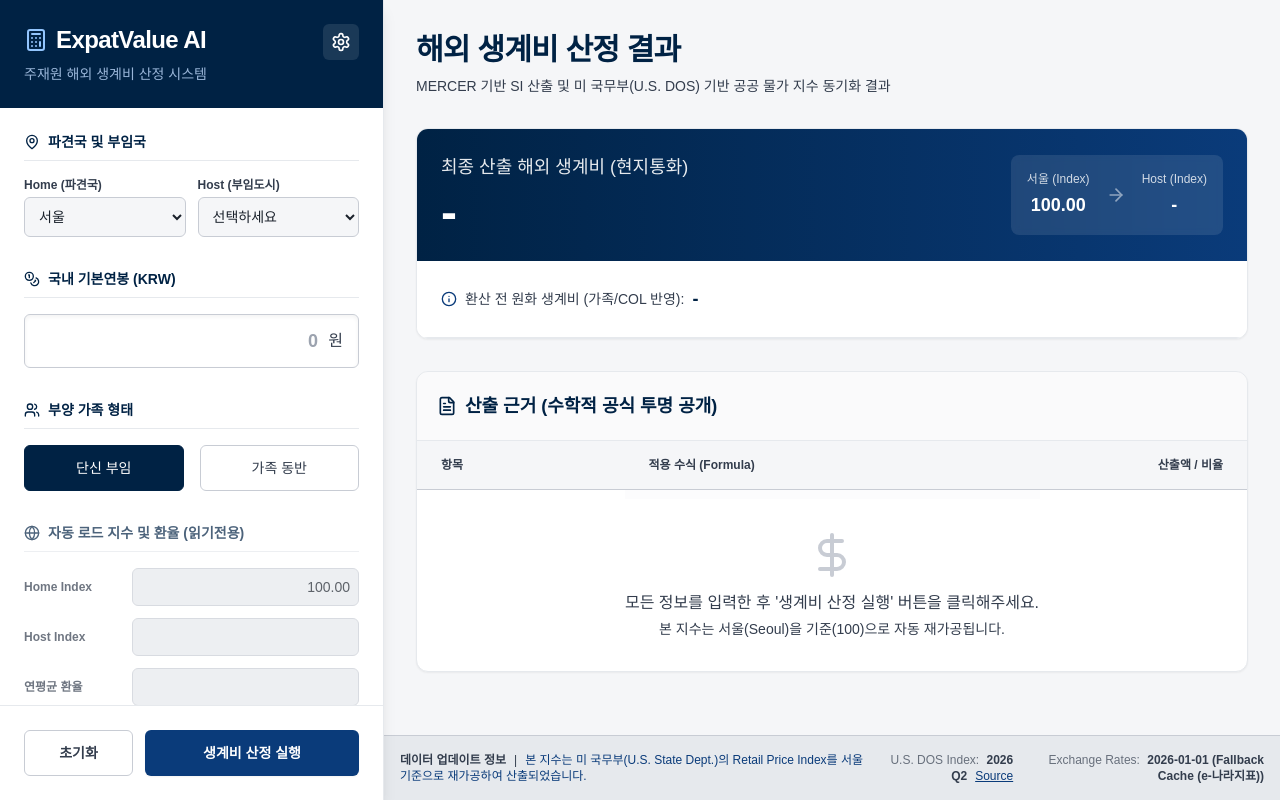
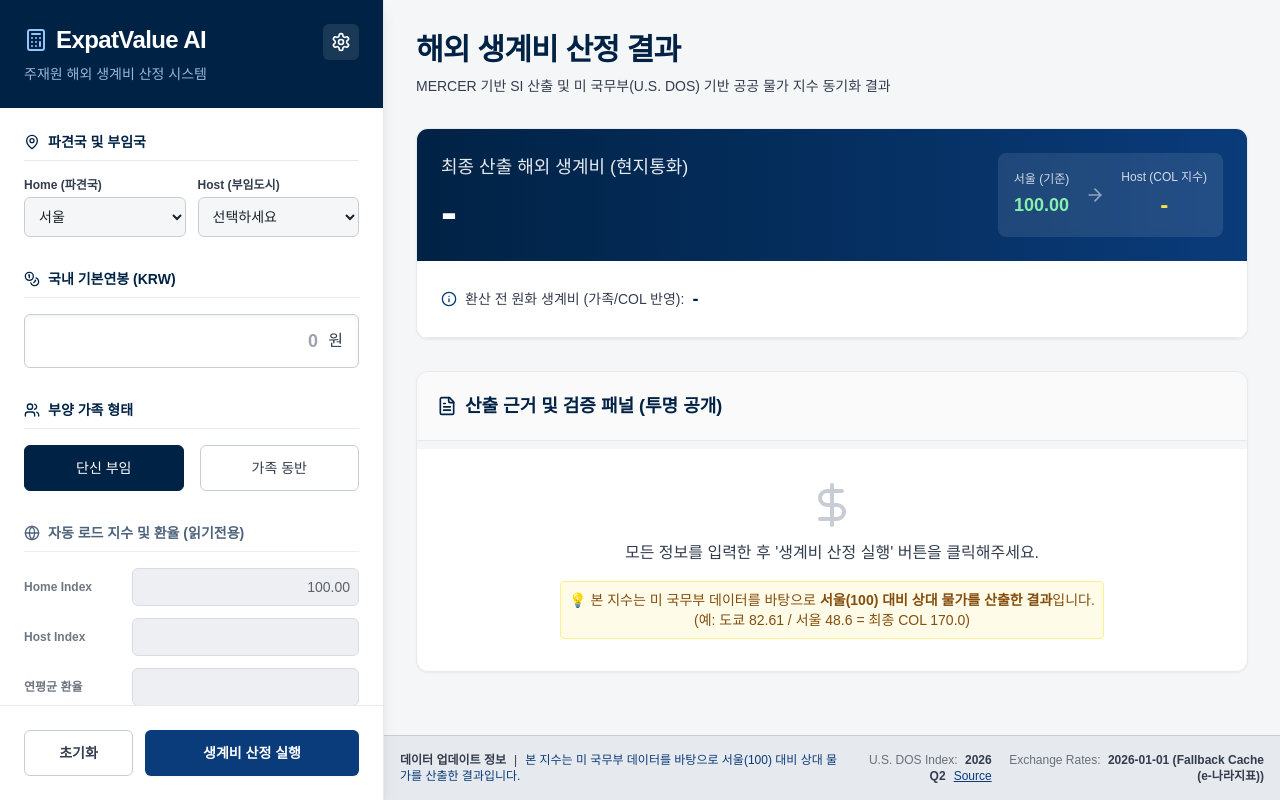
Before and after one commit to zkrng-ai/expatvalueAI, a React (Vite) app: page / in a window 1280 px wide. Built offline with nearby package versions, Linux system fonts and the light colour scheme; no server answers; a web font is replaced by a local one.

Commit message:
Update COL formula visualization and raw data mappings

```diff
--- a/src/App.jsx
+++ b/src/App.jsx
@@ -88,7 +88,7 @@ function App() {
 
     const indices = adminData.colData.indices;
     const rates = adminData.exchangeData.rates;
-    const seoulBase = indices['서울'] || 115.0;
+    const seoulBase = indices['서울'] || 48.6;
 
     let hostColAdjusted = '';
     let exchangeRateValue = '';
@@ -124,6 +124,10 @@ function App() {
     const hostColNum = parseFloat(formData.hostCol) || 100;
     const exchangeRateNum = parseFloat(formData.exchangeRate) || 1;
 
+    // 원본 인덱스 로드 (검증 패널용)
+    const rawHomeCol = adminData?.colData.indices[formData.homeCity] || 100;
+    const rawHostCol = adminData?.colData.indices[formData.hostCity] || 100;
+
     const siPercentage = calculateSIPercentage(baseSalaryNum);
     const baseSIAmount = baseSalaryNum * (siPercentage / 100);
 
@@ -143,6 +147,8 @@ function App() {
       finalSIAmount: finalSIAmount,
       homeCol: homeColNum.toFixed(2),
       hostCol: hostColNum.toFixed(2),
+      rawHomeCol: rawHomeCol,
+      rawHostCol: rawHostCol,
       relativeColPercentage: relativeColPercentage,
       overseasLivingCostKRW: overseasLivingCostKRW,
       exchangeRate: exchangeRateNum,
--- a/src/components/Dashboard.jsx
+++ b/src/components/Dashboard.jsx
@@ -66,13 +66,13 @@ function Dashboard({ formData, result, adminData, isDataLoading }) {
           </div>
           <div className="hidden md:flex items-center gap-4 bg-white/10 p-4 rounded-lg backdrop-blur-sm">
             <div className="text-center">
-              <div className="text-xs opacity-80 mb-1">{formData.homeCity || 'Home'} (Index)</div>
-              <div className="font-semibold text-lg">{isReady ? result.homeCol : formData.homeCol || '-'}</div>
+              <div className="text-xs opacity-80 mb-1">{formData.homeCity || 'Home'} (기준)</div>
+              <div className="font-semibold text-lg text-green-300">{isReady ? result.homeCol : formData.homeCol || '-'}</div>
             </div>
             <ArrowRight className="w-5 h-5 opacity-50" />
             <div className="text-center">
-              <div className="text-xs opacity-80 mb-1">{formData.hostCity || 'Host'} (Index)</div>
-              <div className="font-semibold text-lg">{isReady ? result.hostCol : formData.hostCol || '-'}</div>
+              <div className="text-xs opacity-80 mb-1">{formData.hostCity || 'Host'} (COL 지수)</div>
+              <div className="font-semibold text-2xl text-yellow-300">{isReady ? result.hostCol : formData.hostCol || '-'}</div>
             </div>
           </div>
         </div>
@@ -96,7 +96,7 @@ function Dashboard({ formData, result, adminData, isDataLoading }) {
       <div className="bg-white rounded-xl shadow-sm border border-hcGray-100 flex-1 overflow-hidden flex flex-col mb-8">
         <div className="p-5 border-b border-hcGray-100 flex items-center gap-2 bg-hcGray-50/50">
           <FileText className="w-5 h-5 text-hcNavy" />
-          <h3 className="text-lg font-bold text-hcNavy">산출 근거 (수학적 공식 투명 공개)</h3>
+          <h3 className="text-lg font-bold text-hcNavy">산출 근거 및 검증 패널 (투명 공개)</h3>
         </div>
 
         <div className="overflow-x-auto">
@@ -136,13 +136,21 @@ function Dashboard({ formData, result, adminData, isDataLoading }) {
               <tr className="hover:bg-hcGray-50/50 transition-colors">
                 <td className="px-6 py-4 font-bold flex items-center gap-2">
                   <span className="w-1.5 h-1.5 rounded-full bg-indigo-400 block"></span>
-                  서울 대비 상대 물가비율
+                  서울 대비 상대 물가지수 (COL)
                 </td>
-                <td className="px-6 py-4 text-hcGray-800 font-mono text-xs bg-hcGray-50/30">
-                  {isReady ? `(Host COL(${result.hostCol}) ÷ Seoul COL(${result.homeCol})) × 100` : '-'}
+                <td className="px-6 py-4 text-hcGray-800 font-mono text-xs bg-indigo-50/30">
+                  {isReady ? (
+                    <div className="flex items-center gap-2">
+                      <div className="flex flex-col items-center">
+                        <span className="border-b border-hcGray-800 px-1 pb-0.5">Host 원본 RPI ({result.rawHostCol})</span>
+                        <span className="pt-0.5">Home 원본 RPI ({result.rawHomeCol})</span>
+                      </div>
+                      <span className="text-lg">× 100</span>
+                    </div>
+                  ) : '-'}
                 </td>
-                <td className="px-6 py-4 text-right font-bold text-indigo-600">
-                  {isReady ? `${formatNumber(result.relativeColPercentage)} %` : '-'}
+                <td className="px-6 py-4 text-right font-bold text-indigo-600 text-lg">
+                  {isReady ? `${formatNumber(result.hostCol)}` : '-'}
                 </td>
               </tr>
               <tr className="hover:bg-hcGray-50/50 transition-colors bg-purple-50/10">
@@ -151,7 +159,7 @@ function Dashboard({ formData, result, adminData, isDataLoading }) {
                   최종 환율 및 환산
                 </td>
                 <td className="px-6 py-4 text-hcGray-800 font-mono text-xs bg-purple-50/20">
-                  {isReady ? `(가족 가산 내역 × 상대 물가비율) ÷ 환율(${formatNumber(result.exchangeRate)})` : '-'}
+                  {isReady ? `(가족 가산 내역 × (상대 물가지수 / 100)) ÷ 환율(${formatNumber(result.exchangeRate)})` : '-'}
                 </td>
                 <td className="px-6 py-4 text-right font-black text-purple-700 text-base">
                   {isReady ? formatCurrency(result.finalLocalCurrencyAmount, result.currency) : '-'}
@@ -165,7 +173,10 @@ function Dashboard({ formData, result, adminData, isDataLoading }) {
           <div className="flex-1 flex flex-col items-center justify-center p-8 text-hcGray-800">
             <DollarSign className="w-12 h-12 text-hcGray-200 mb-3" />
             <p className="font-medium">모든 정보를 입력한 후 '생계비 산정 실행' 버튼을 클릭해주세요.</p>
-            <p className="text-sm mt-1 text-hcGray-800">본 지수는 서울(Seoul)을 기준(100)으로 자동 재가공됩니다.</p>
+            <p className="text-sm mt-1 text-hcGray-800 bg-yellow-50 p-2 rounded text-yellow-800 border border-yellow-200 mt-4 text-center">
+              💡 본 지수는 미 국무부 데이터를 바탕으로 <strong>서울(100) 대비 상대 물가를 산출한 결과</strong>입니다.<br/>
+              (예: 도쿄 82.61 / 서울 48.6 = 최종 COL 170.0)
+            </p>
           </div>
         )}
       </div>
@@ -176,7 +187,7 @@ function Dashboard({ formData, result, adminData, isDataLoading }) {
           <div>
             <strong>데이터 업데이트 정보</strong>
             <span className="mx-2">|</span>
-            <span className="text-hcBlue font-medium">본 지수는 미 국무부(U.S. State Dept.)의 Retail Price Index를 서울 기준으로 재가공하여 산출되었습니다.</span>
+            <span className="text-hcBlue font-medium">본 지수는 미 국무부 데이터를 바탕으로 서울(100) 대비 상대 물가를 산출한 결과입니다.</span>
           </div>
           <div className="flex gap-4 text-right">
             <div>
--- a/src/data/state_dept_indices.js
+++ b/src/data/state_dept_indices.js
@@ -4,13 +4,13 @@ export const STATE_DEPT_DATA = {
   sourceUrl: 'https://aoprals.state.gov/',
   indices: {
     '워싱턴 D.C.': 100.0,
-    '서울': 115.0,
-    '도쿄': 95.0,
-    '런던': 135.0,
-    '뉴욕': 140.0,
-    '로스앤젤레스': 130.0,
-    '시카고': 120.0,
-    '베를린': 110.0,
-    '부산': 105.0
+    '서울': 48.6,
+    '도쿄': 82.61,
+    '런던': 110.5,
+    '뉴욕': 130.0,
+    '로스앤젤레스': 115.0,
+    '시카고': 105.0,
+    '베를린': 95.0,
+    '부산': 45.0
   }
 };
```
